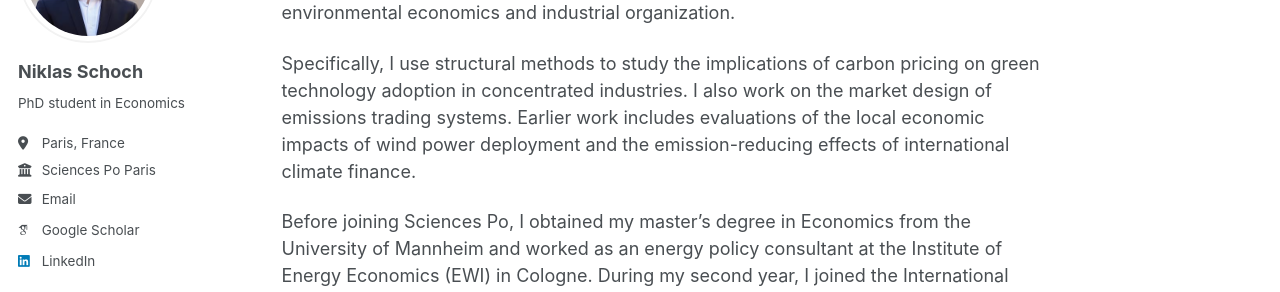
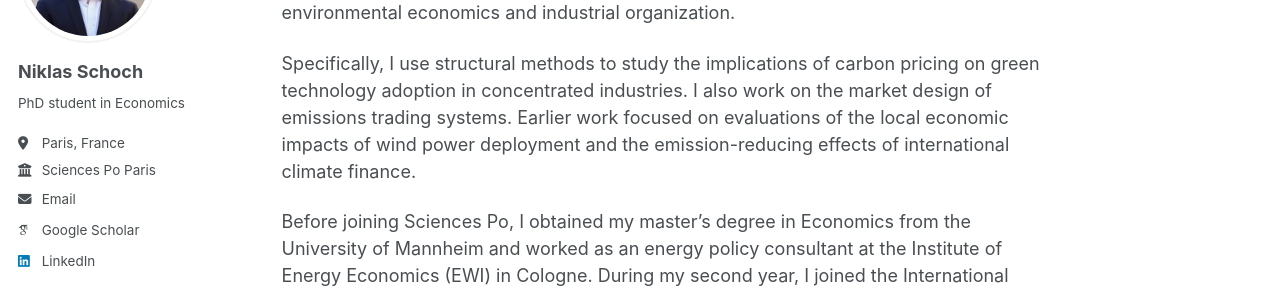
Before and after one commit to niklasschoch/niklasschoch.github.io, a Jekyll site: the page built from _pages/about.md, in a window 1280 px wide and 974 px high. Shown: the part 203-495 px from the top of the window. Built offline with Jekyll 4.4.1, drawn with Linux system fonts in a browser that asks for light colours; some web fonts are replaced.

Commit message:
Update about.md
Signed-off-by: niklasschoch <74817881+niklasschoch@users.noreply.github.com>

```diff
--- a/_pages/about.md
+++ b/_pages/about.md
@@ -9,7 +9,7 @@ redirect_from:
 
 I’m a PhD candidate in economics at Sciences Po Paris, where I’m fortunate to be advised by Johannes Boehm and Stefan Pollinger. My research lies at the intersection of environmental economics and industrial organization.
 
-Specifically, I use structural methods to study the implications of carbon pricing on green technology adoption in concentrated industries. I also work on the market design of emissions trading systems. Earlier work includes evaluations of the local economic impacts of wind power deployment and the emission-reducing effects of international climate finance.
+Specifically, I use structural methods to study the implications of carbon pricing on green technology adoption in concentrated industries. I also work on the market design of emissions trading systems. Earlier work focused on evaluations of the local economic impacts of wind power deployment and the emission-reducing effects of international climate finance.
 
 Before joining Sciences Po, I obtained my master's degree in Economics from the University of Mannheim and worked as an energy policy consultant at the Institute of Energy Economics (EWI) in Cologne. During my second year, I joined the International Energy Agency (IEA) as a part-time Junior Energy Analyst in the Power Markets Division.
 
```
